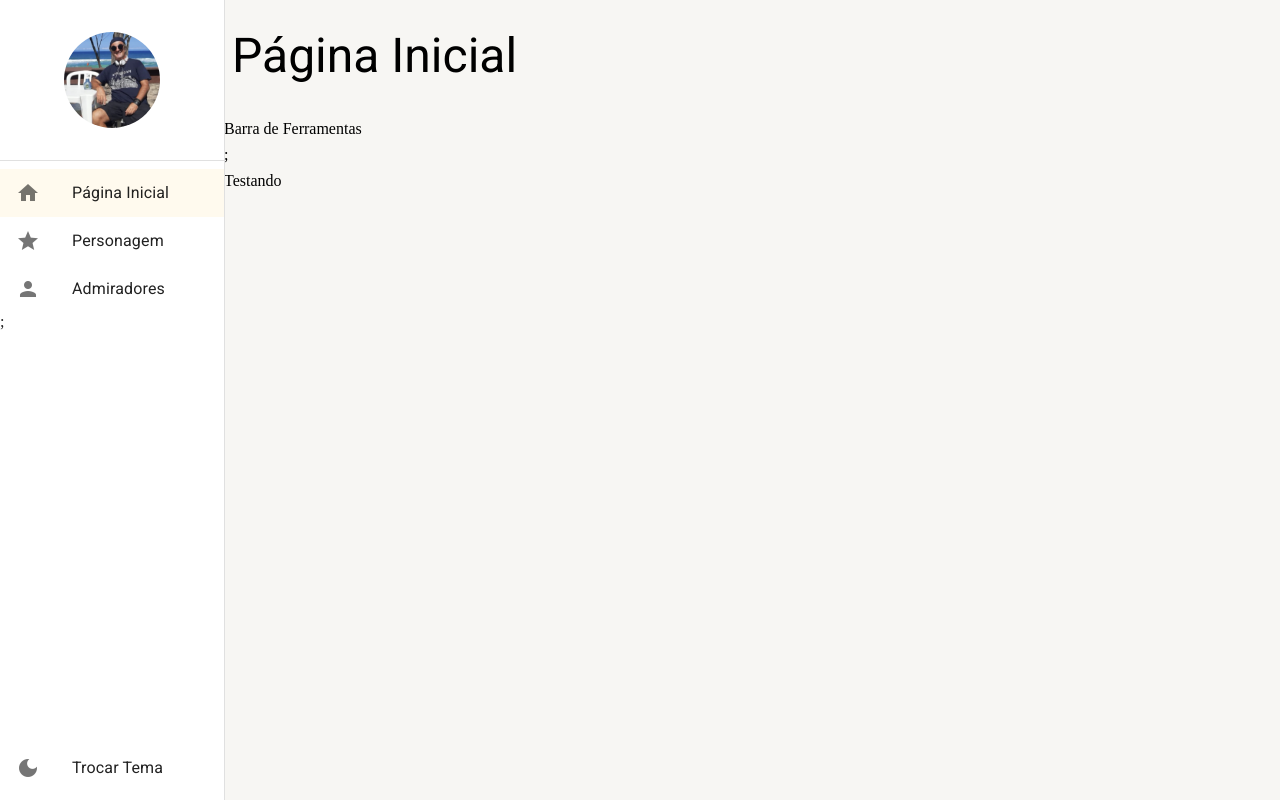
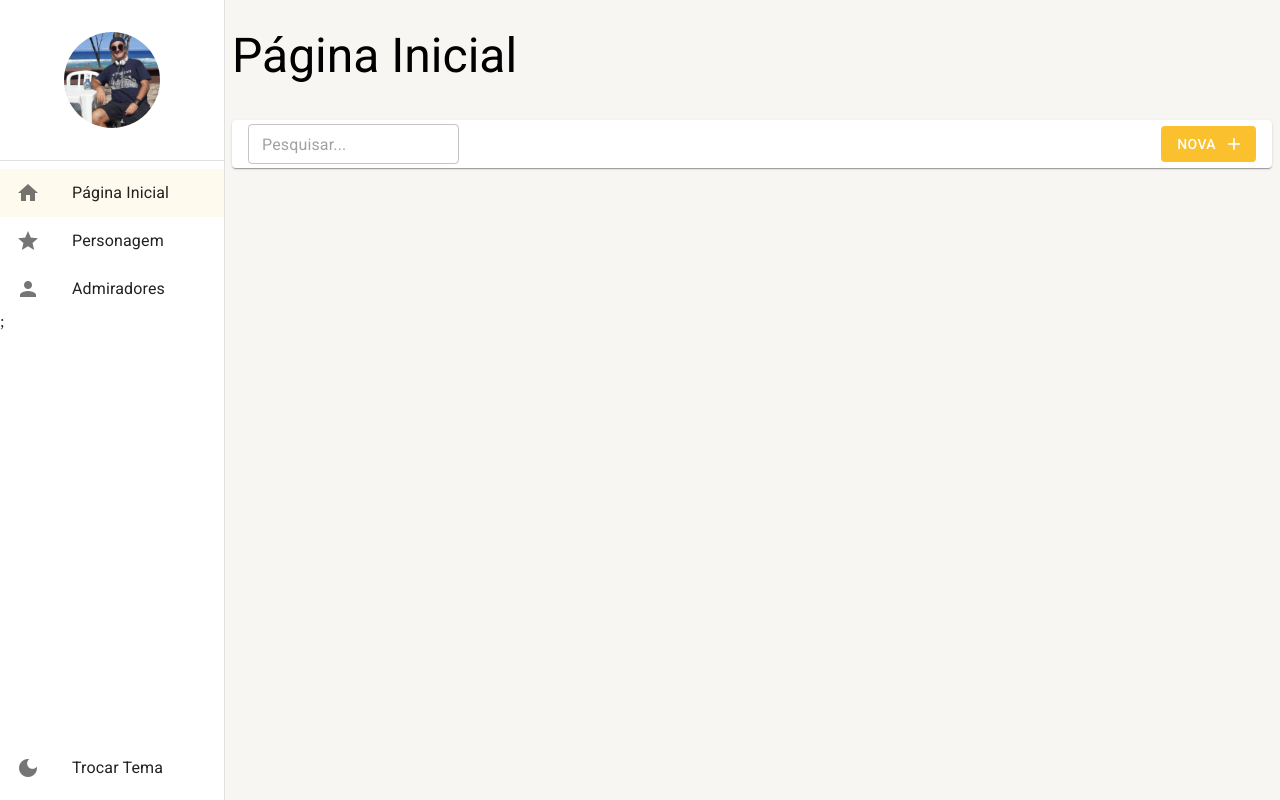
Before and after one commit to pedrobrunolourenco/fanclube, a React (Create React App) app: page /pagina-inicial in a window 1280 px wide. Built offline with nearby package versions, Linux system fonts and the light colour scheme.

Commit message:
10-Barra de Ferramentas - 01

```diff
--- a/src/pages/dashboard/DashBoard.tsx
+++ b/src/pages/dashboard/DashBoard.tsx
@@ -1,12 +1,17 @@
+import { BarraDeFerramentas } from "../../shared/components";
 import { LayOutBaseDePagina } from "../../shared/layouts";
 
 export const DashBoard: React.FC = () => {
     return(
 
-        <LayOutBaseDePagina titulo="Página Inicial" barraDeFerramentas={<>Barra de Ferramentas</>}>
-               Testando
+        <LayOutBaseDePagina
+            titulo="Página Inicial"
+            barraDeFerramentas={(
+                <BarraDeFerramentas
+                   mostrarInputBusca
+                   textoBotaoNovo="Nova"
+                />
+            )}>
         </LayOutBaseDePagina>
-
-
     );
 }
--- /dev/null
+++ b/src/shared/components/barra-de-ferramentas/BarraDeFerramentas.tsx
@@ -0,0 +1,57 @@
+import { Box, Button, Icon, Paper, TextField, useTheme } from "@mui/material";
+
+interface IBarraDeFerramentasProps{
+    textoDaBusca?: string;
+    mostrarInputBusca?: boolean;
+    aoMudarTextoDeBusca?: (novoTexto: string) => void;
+    textoBotaoNovo?: string;
+    mostrarBotaoNovo?: boolean;
+    aoClicarEmNovo?: () => void;
+
+};
+
+export const BarraDeFerramentas: React.FC<IBarraDeFerramentasProps> = ({
+    textoDaBusca = "" ,
+    mostrarInputBusca,
+    aoMudarTextoDeBusca,
+    aoClicarEmNovo,
+    textoBotaoNovo = "Novo",
+    mostrarBotaoNovo = true
+}) => {
+    const theme = useTheme()
+    return(
+       <Box
+           height={theme.spacing(6)}
+           marginX={1}
+           paddingX={2}
+           display="flex"
+           gap={1}
+           alignItems="center"
+           component={Paper}
+       >
+
+        { mostrarInputBusca && (
+            <TextField
+            placeholder="Pesquisar..."
+            value={textoDaBusca}
+            onChange={(e) => aoMudarTextoDeBusca?.(e.target.value)}
+            size="small"
+            />
+        )}
+
+
+          <Box flex={1} display="flex" justifyContent="end">
+            { mostrarBotaoNovo && (
+                <Button
+                   variant="contained"
+                   color="primary"
+                   disableElevation
+                   onClick={aoClicarEmNovo}
+                   endIcon={<Icon>add</Icon>}
+                >
+                {textoBotaoNovo}</Button>
+            )}
+          </Box>
+       </Box>
+    );
+}
--- a/src/shared/components/index.ts
+++ b/src/shared/components/index.ts
@@ -1 +1,2 @@
 export * from './menu-lateral/MenuLateral';
+export * from './barra-de-ferramentas/BarraDeFerramentas';
--- a/src/shared/layouts/LayOutBaseDePagina.tsx
+++ b/src/shared/layouts/LayOutBaseDePagina.tsx
@@ -39,7 +39,7 @@
               <Box>
                 { barraDeFerramentas }
               </Box>
-           )};
+           )}
 
            <Box flex={1} overflow="auto">
                { children }
```
